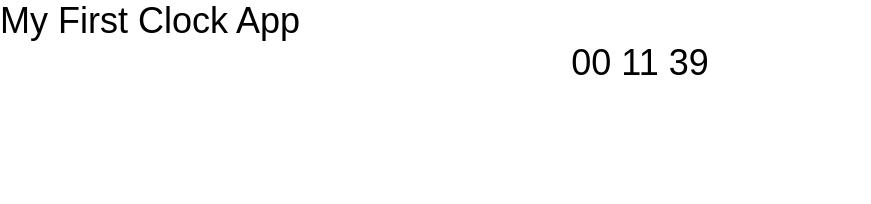
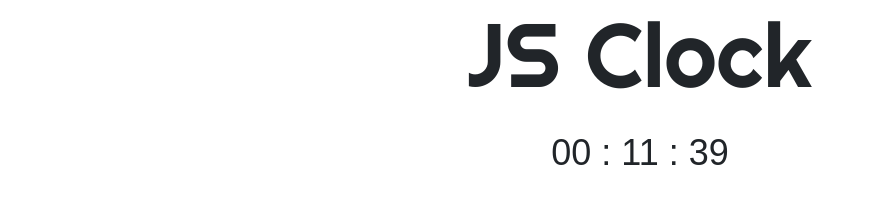
Before and after one commit to ElijaHHall/JavaScriptFundamentals, a plain HTML site: page simpleClockApp/index.html in a window 1280 px wide. Shown: the whole page, without its empty margins (0-871 px from the left). Drawn offline with nearby package versions, Linux system fonts and the light colour scheme.

Commit message:
added google fonts for some styling

```diff
--- a/simpleClockApp/index.html
+++ b/simpleClockApp/index.html
@@ -1,17 +1,23 @@
 <!DOCTYPE html>
 <html lang="en">
 <head>
+    <title>Clock App</title>
     <meta charset="UTF-8">
     <meta name="viewport" content="width=device-width, initial-scale=1.0">
     <meta http-equiv="X-UA-Compatible" content="ie=edge">
+    <link href="https://fonts.googleapis.com/css?family=Righteous|Roboto+Condensed" rel="stylesheet">
+    <link rel="stylesheet" href="https://stackpath.bootstrapcdn.com/bootstrap/4.1.3/css/bootstrap.min.css" integrity="sha384-MCw98/SFnGE8fJT3GXwEOngsV7Zt27NXFoaoApmYm81iuXoPkFOJwJ8ERdknLPMO" crossorigin="anonymous">
     <script type="text/javascript" src="script.js"></script>
     <link type='text/css' rel='stylesheet' href='style.css'
-    <title>My First Clock App</title>
 </head>
+
 <body>
+    <h1>JS Clock</h1>
     <div class='clock'>
         <span id="hr">00</span>
+        <span> : </span>
         <span id="min">00</span>
+        <span> : </span>
         <span id="sec">00</span>
     </div>
 </body>
--- a/simpleClockApp/script.js
+++ b/simpleClockApp/script.js
@@ -1,4 +1,4 @@
-var d,h,m,s,animate;
+var d,h,m,s,count;
 
 function init() {
     d = new Date();
@@ -24,7 +24,7 @@ function clock() {
     $('sec',s );
     $('min', m);
     $('hr', h);
-    animate = setTimeout(clock,1000);
+    count = setTimeout(clock,1000);
 
 }
 
--- a/simpleClockApp/style.css
+++ b/simpleClockApp/style.css
@@ -1,12 +1,19 @@
+body {
+    font-family: 'Righteous', cursive;
+    text-align: center;
+}
+
 *{
     margin:0;
     padding:0;
     font-family:sans-serif;
     font-size:36px;
+
 }
 
 .clock{
     text-align:center;
     width:auto;
     height:auto;
+
 }
```
